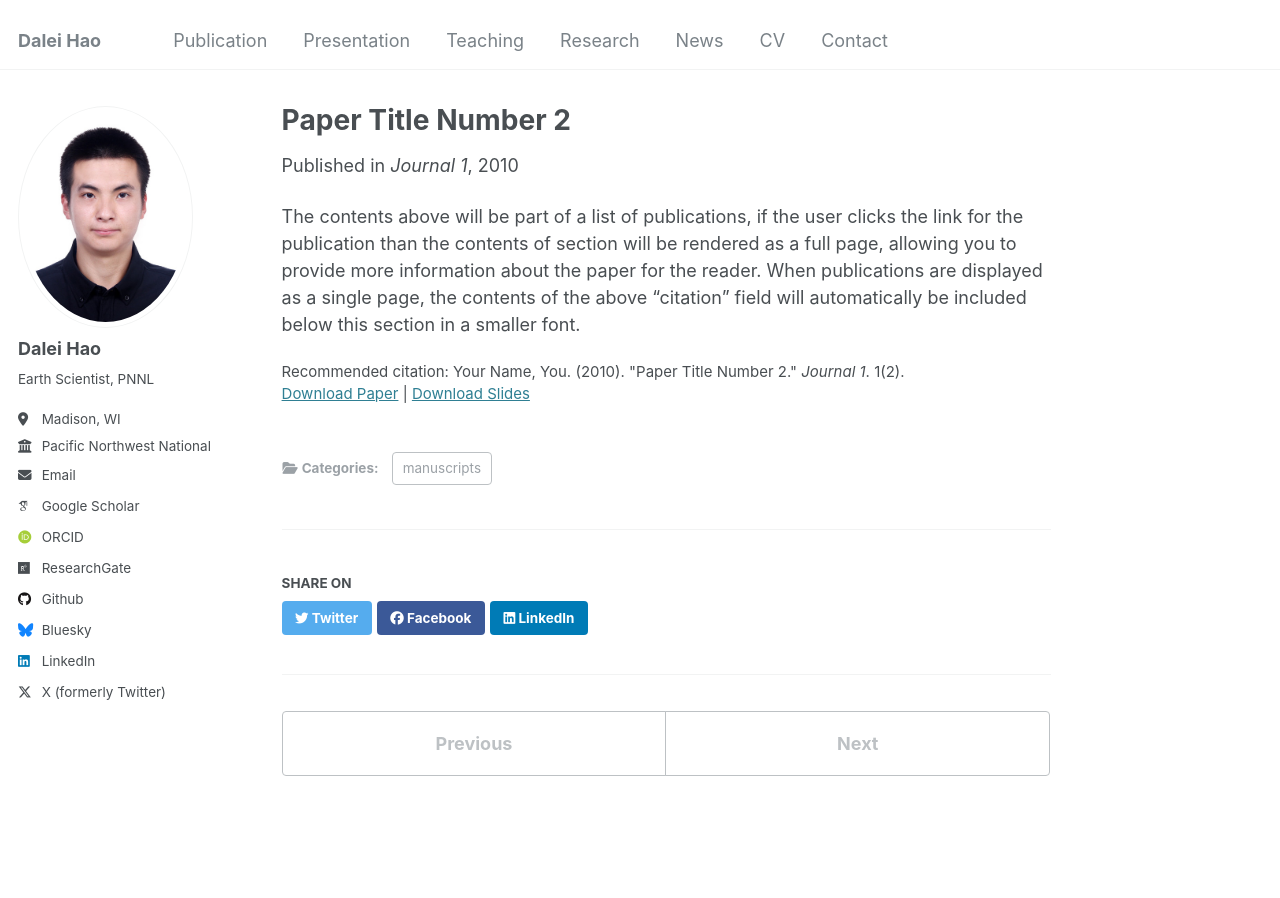
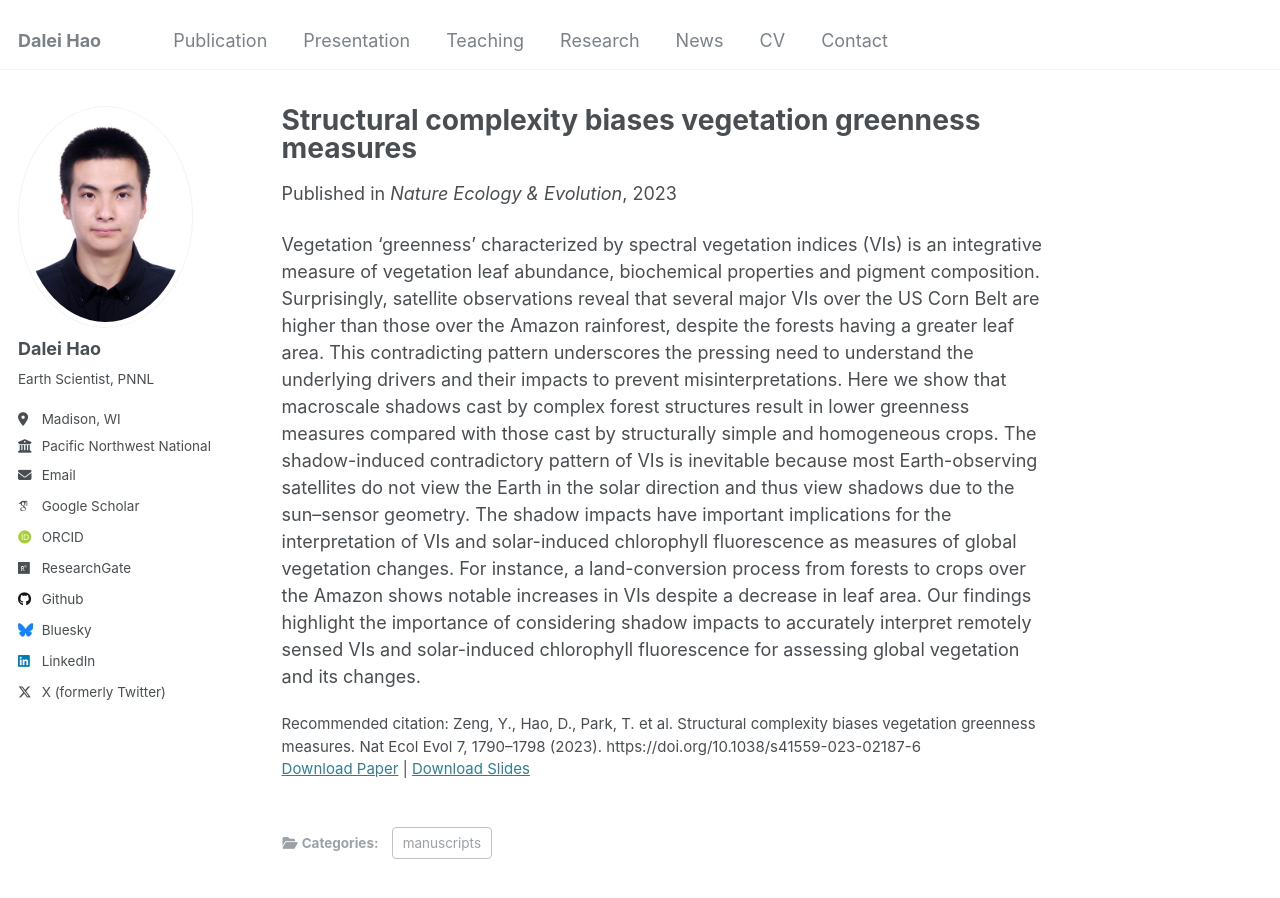
Before and after one commit to daleihao/daleihao.github.io, a Jekyll site: the page built from _publications/2010-10-01-paper-title-number-2.md, in a window 1280 px wide and 900 px high. Built offline with Jekyll 4.4.1, drawn with Linux system fonts in a browser that asks for light colours; some web fonts are replaced.

Commit message:
Update 2010-10-01-paper-title-number-2.md

```diff
--- a/_publications/2010-10-01-paper-title-number-2.md
+++ b/_publications/2010-10-01-paper-title-number-2.md
@@ -1,14 +1,14 @@
 ---
-title: "Paper Title Number 2"
+title: "Structural complexity biases vegetation greenness measures"
 collection: publications
 category: manuscripts
 permalink: /publication/2010-10-01-paper-title-number-2
 excerpt: 'This paper is about the number 2. The number 3 is left for future work.'
-date: 2010-10-01
-venue: 'Journal 1'
-slidesurl: 'http://academicpages.github.io/files/slides2.pdf'
-paperurl: 'http://academicpages.github.io/files/paper2.pdf'
-citation: 'Your Name, You. (2010). &quot;Paper Title Number 2.&quot; <i>Journal 1</i>. 1(2).'
+date: 2023-09-14
+venue: 'Nature Ecology & Evolution'
+slidesurl: 'https://www.nature.com/articles/s41559-023-02187-6'
+paperurl: 'https://www.nature.com/articles/s41559-023-02187-6'
+citation: 'Zeng, Y., Hao, D., Park, T. et al. Structural complexity biases vegetation greenness measures. Nat Ecol Evol 7, 1790–1798 (2023). https://doi.org/10.1038/s41559-023-02187-6'
 ---
 
-The contents above will be part of a list of publications, if the user clicks the link for the publication than the contents of section will be rendered as a full page, allowing you to provide more information about the paper for the reader. When publications are displayed as a single page, the contents of the above "citation" field will automatically be included below this section in a smaller font.
+Vegetation ‘greenness’ characterized by spectral vegetation indices (VIs) is an integrative measure of vegetation leaf abundance, biochemical properties and pigment composition. Surprisingly, satellite observations reveal that several major VIs over the US Corn Belt are higher than those over the Amazon rainforest, despite the forests having a greater leaf area. This contradicting pattern underscores the pressing need to understand the underlying drivers and their impacts to prevent misinterpretations. Here we show that macroscale shadows cast by complex forest structures result in lower greenness measures compared with those cast by structurally simple and homogeneous crops. The shadow-induced contradictory pattern of VIs is inevitable because most Earth-observing satellites do not view the Earth in the solar direction and thus view shadows due to the sun–sensor geometry. The shadow impacts have important implications for the interpretation of VIs and solar-induced chlorophyll fluorescence as measures of global vegetation changes. For instance, a land-conversion process from forests to crops over the Amazon shows notable increases in VIs despite a decrease in leaf area. Our findings highlight the importance of considering shadow impacts to accurately interpret remotely sensed VIs and solar-induced chlorophyll fluorescence for assessing global vegetation and its changes.
```
